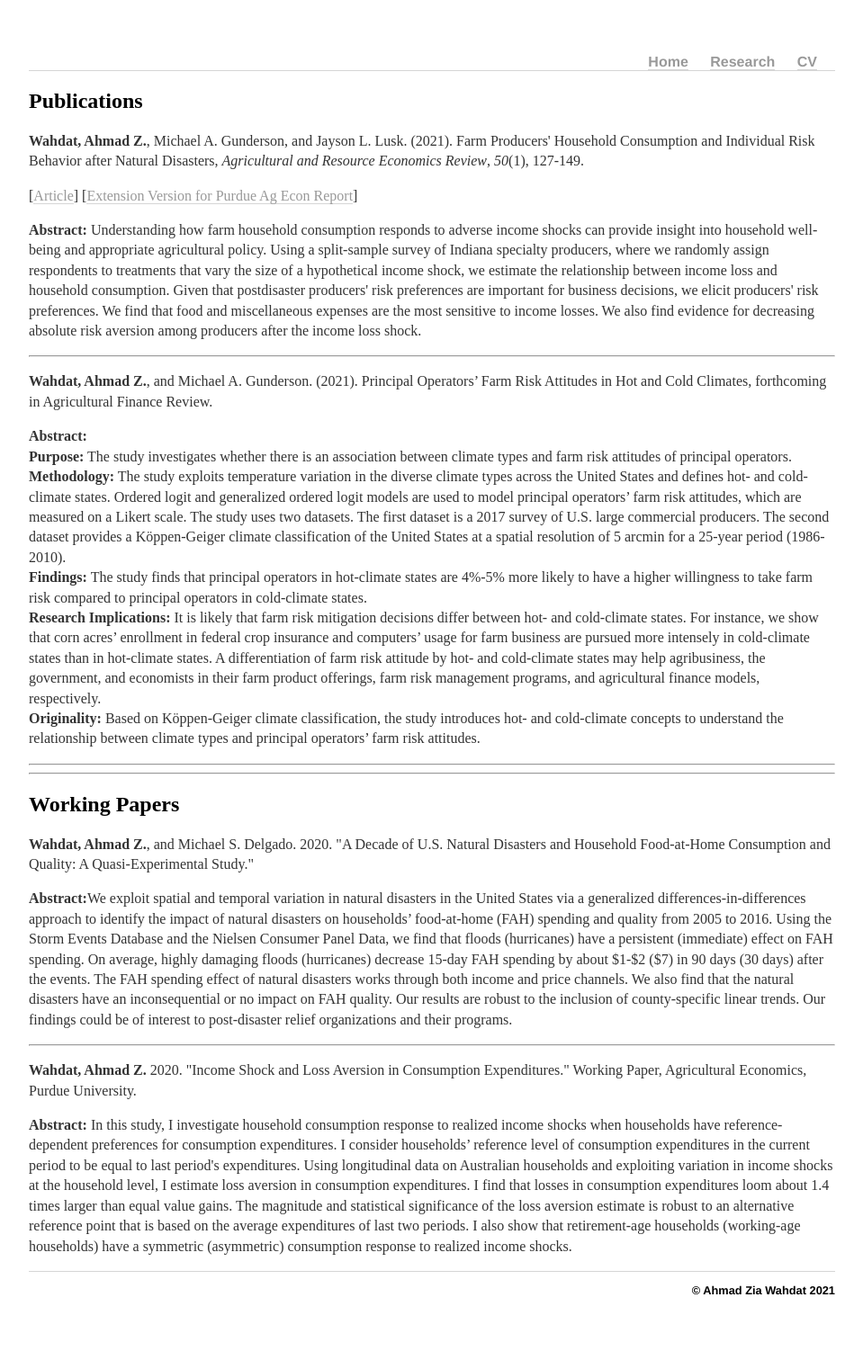
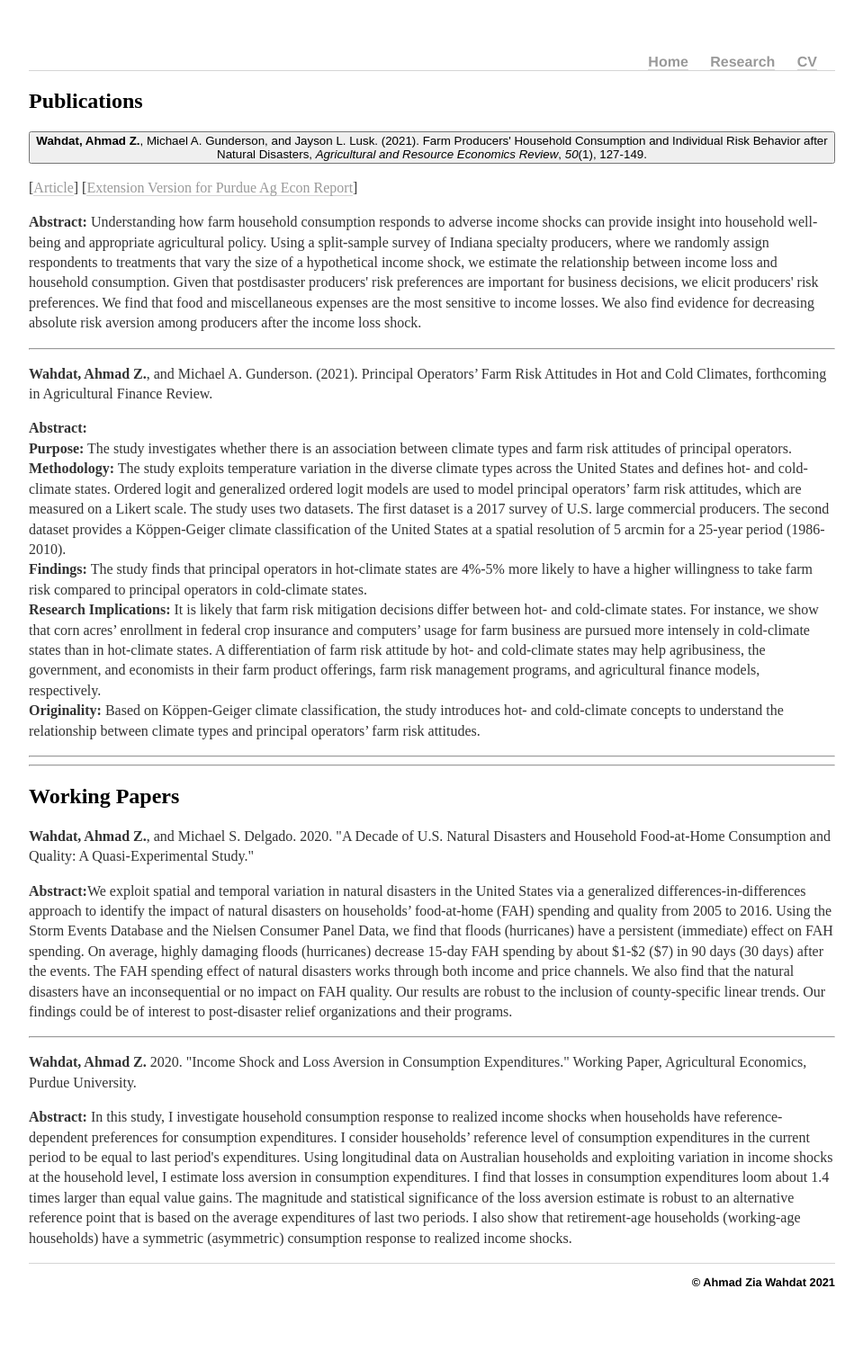
Before and after one commit to awahdat/webpage, a Jekyll site: the page built from research/index.html, in a window 1280 px wide. Shown: the whole page at 90% size, without its empty margins (160-1119 px from the left). Built offline with Jekyll 4.4.1, drawn with Linux system fonts in a browser that asks for light colours.

Commit message:
Update index.html

```diff
--- a/research/index.html
+++ b/research/index.html
@@ -7,9 +7,11 @@ description: Research work of Ahmad Zia Wahdat.
 
 	<h2>Publications</h2>
 
-	<p><strong>Wahdat, Ahmad Z.</strong>, Michael A. Gunderson, and Jayson L. Lusk. (2021).
+	<button class="accordion"><strong>Wahdat, Ahmad Z.</strong>, Michael A. Gunderson, and Jayson L. Lusk. (2021).
           Farm Producers' Household Consumption and Individual Risk Behavior after Natural Disasters, <em>Agricultural and Resource Economics Review</em>,
-		<em>50</em>(1), 127-149.</p>
+		<em>50</em>(1), 127-149.</button>
+	<div class="panel">
+
 	<p> [<a href="https://doi.org/10.1017/age.2021.2">Article</a>]
 	[<a href="https://ag.purdue.edu/commercialag/home/paer-article/specialty-farm-households-consumption-and-risk-behavior-after-natural-disasters/">Extension Version for Purdue Ag Econ Report</a>]
 	</p>
@@ -20,7 +22,7 @@ description: Research work of Ahmad Zia Wahdat.
 		between income loss and household consumption. Given that postdisaster producers' risk preferences are important for business decisions,
 		we elicit producers' risk preferences. We find that food and miscellaneous expenses are the most sensitive to income losses.
 		We also find evidence for decreasing absolute risk aversion among producers after the income loss shock.</p>
-
+	</div>
 					<hr />
 
 	<p><strong>Wahdat, Ahmad Z.</strong>, and Michael A. Gunderson. (2021). Principal Operators’ Farm Risk Attitudes in Hot and Cold Climates,
```
